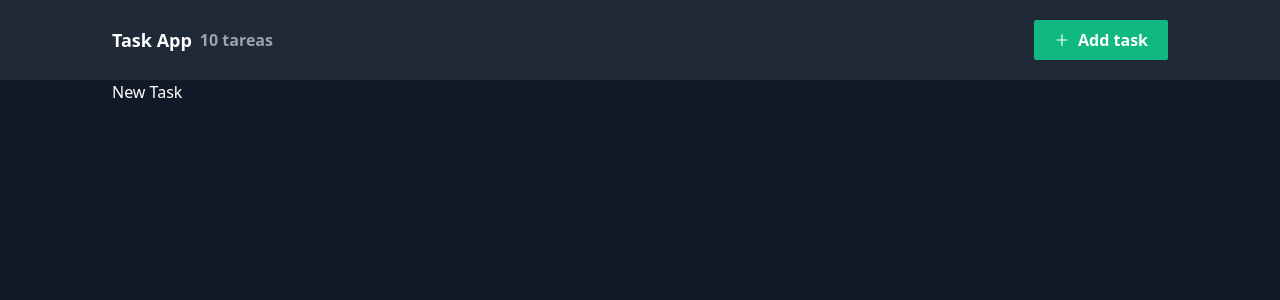
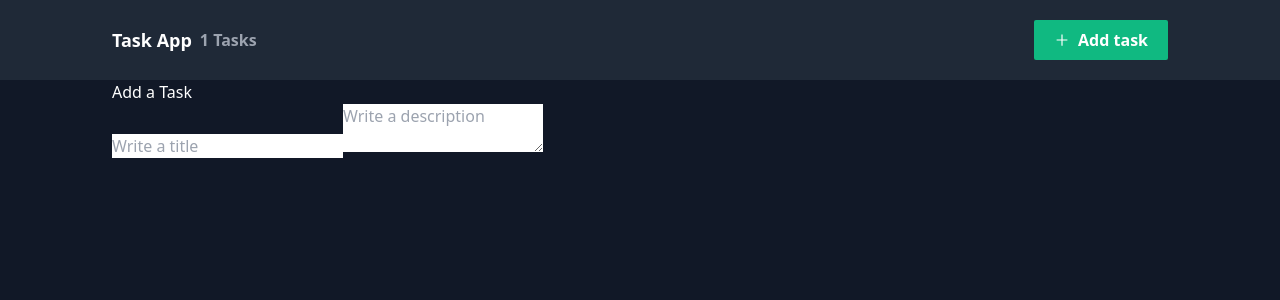
Before and after one commit to juliswer/CRUD-nextjs, a Next.js app: page /new in a window 1280 px wide. Shown: the top 300 px of the page. Built offline with nearby package versions, Linux system fonts and the light colour scheme.

Commit message:
uploading the form files

```diff
--- a/src/components/Layout.js
+++ b/src/components/Layout.js
@@ -2,10 +2,12 @@ import React from 'react'
 import {AiOutlinePlus} from 'react-icons/ai';
 import Link from 'next/link';
 import {useRouter} from 'next/router';
+import {useTasks} from '../context/taskContext';
 
 const Layout = ({children}) => {
 
     const router = useRouter();
+    const {tasks}= useTasks()
 
     return (
         <div className="h-screen bg-gray-900 text-white">
@@ -15,7 +17,7 @@ const Layout = ({children}) => {
                     <h1 className="font-black text-lg">Task App</h1>
                 </a>
                 </Link>
-                <span className="ml-2 text-gray-400 font-bold">10 tareas</span>
+                <span className="ml-2 text-gray-400 font-bold">{tasks.length} Tasks</span>
                 <div className="flex-grow text-right">
                     <button className="bg-green-500 hover:bg-green-400 py-2 px-5 font-bold rounded-sm inline-flex items-center" onClick={() => router.push('/new')}><AiOutlinePlus className="mr-2" /> Add task</button>
                 </div>
--- a/src/pages/new.js
+++ b/src/pages/new.js
@@ -4,9 +4,9 @@ import Layout from '../components/Layout';
 const TaskFormPage = () => {
     return (
         <Layout>
-            <div>
-                New Task
-            </div>
+            <h1>Add a Task</h1>
+            <input type="text" placeholder="Write a title"/>
+            <textarea rows="2" placeholder="Write a description"></textarea>
         </Layout>
     )
 }
```
